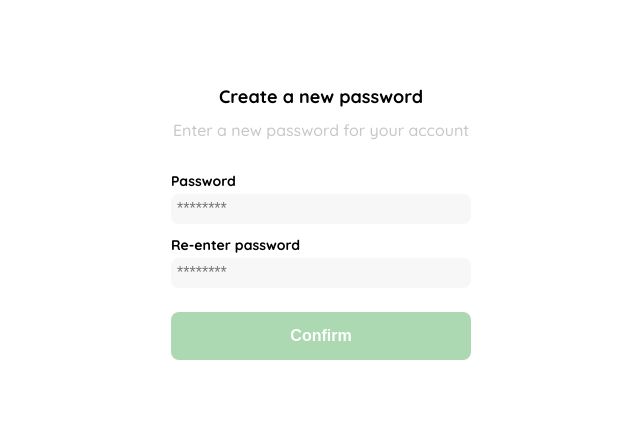
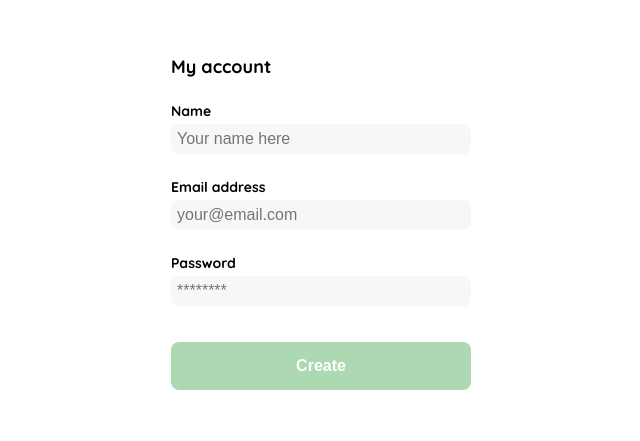
Before and after one commit to Saturnxs/Platzi-Front-End-Developer, a plain HTML site: page clase4.html in a window 1280 px wide. Shown: the part 161-602 px from the top of the page, without its empty margins (319-959 px from the left). Drawn offline with Linux system fonts and the light colour scheme.

Commit message:
Create account screen

```diff
--- a/clase4.html
+++ b/clase4.html
@@ -37,28 +37,12 @@
             width: 300px;
         }
 
-        .logo{
-            width: 150px;
-            margin-bottom: 48px;
-            justify-self: center;
-            display: none;
-        }
-
         .title{
             font-size: var(--lg);
-            margin-bottom: 12px;
-            text-align: center;
+            margin-bottom: 24px;
+            text-align: start;
         }
-
-        .subtitle{
-            color: var(--very-light-pink);
-            font-size: var(--md);
-            font-weight: 300px;
-            margin-top: 0;
-            margin-bottom: 32px;
-            text-align: center;
-        }
-        .form{
+        .form, .form div{
             display: flex;
             flex-direction: column;
         }
@@ -77,6 +61,9 @@
             padding: 6px;
             margin-bottom: 12px;
         }
+        .input-name, .input-email, .input-password{
+           margin-bottom: 24px;
+        }
         .primary-button{
             background-color: var(--hospital-green);
             border: none;
@@ -93,8 +80,12 @@
             margin-bottom: 32px;
         }
         @media (max-width: 640px){
-            .logo{
-                display: block;
+            .form-container{
+                height: 100%;
+            }
+            .form{
+                height: 100%;
+                justify-content: space-between;
             }
         }
     </style>
@@ -102,18 +93,22 @@
 <body>
     <section class="login">
         <div class="form-container">
-            <img alt="logo" class="logo" src="./assets/logos/logo_yard_sale.svg">
-            <h1 class="title">Create a new password</h1>
-            <p class="subtitle">Enter a new password for your account</p>
+            <h1 class="title">My account</h1>
 
             <form action="/" class="form">
-                <label for="password" class="label">Password</label>
-                <input type="password" class="input input-password" id="password" placeholder="********">
+                <div>
+                    <label for="password" class="label">Name</label>
+                    <input type="text" class="input input-name" id="name" placeholder="Your name here">
 
-                <label for="new-password" class="label">Re-enter password</label>
-                <input type="password" class="input input-password" id="new-password" placeholder="********">
+                    <label for="new-password" class="label">Email address</label>
+                    <input type="password" class="input input-email" id="new-password" placeholder="your@email.com">
 
-                <input type="submit" class="primary-button login-button" value="Confirm">
+                    <label for="password" class="label">Password</label>
+                    <input type="password" class="input input-password" id="password" placeholder="********">
+                </div>
+
+
+                <input type="submit" class="primary-button login-button" value="Create">
             </form>
         </div>
     </section>
```
